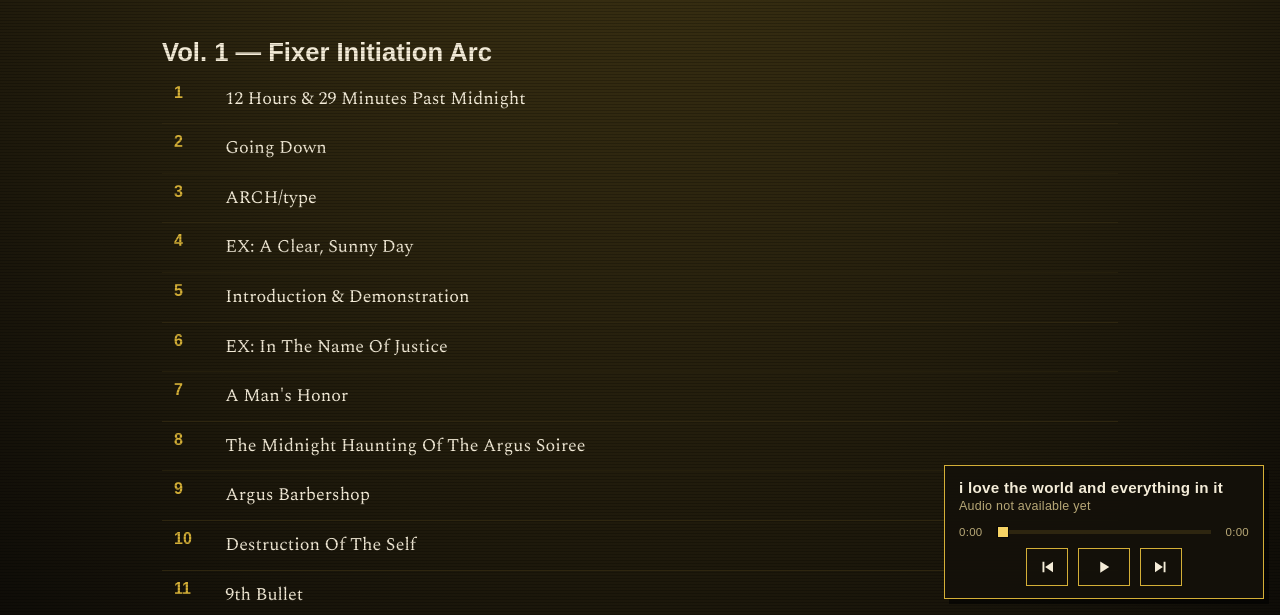
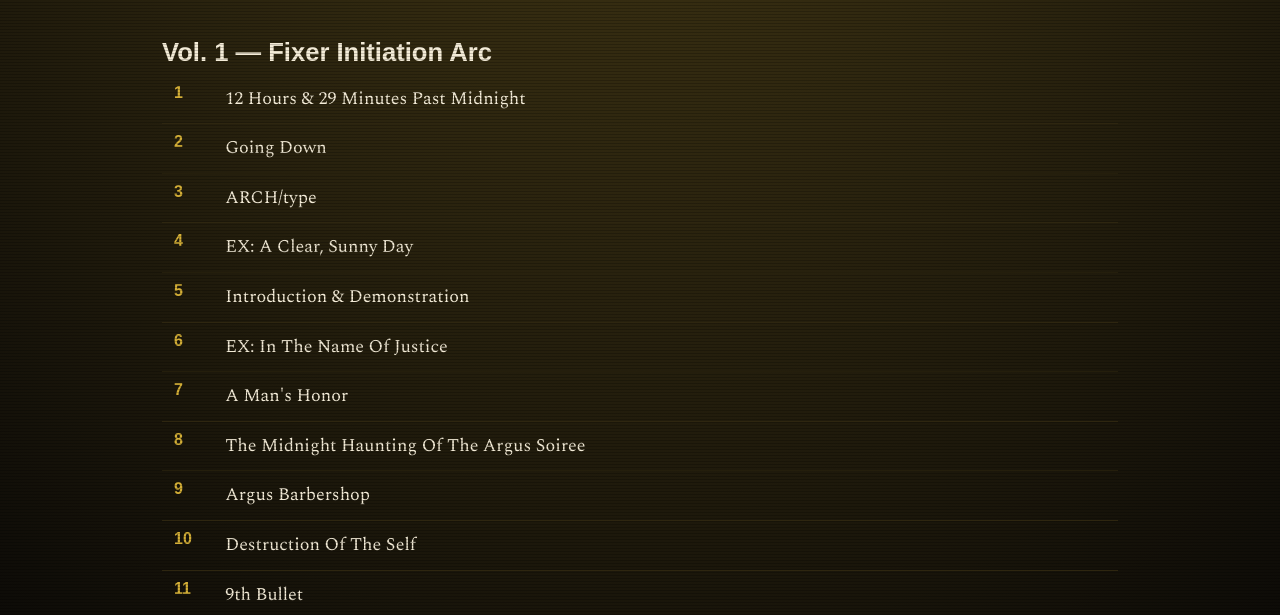
Before and after one commit to MarkYeug/MarkYeug.github.io, a website: page argus/chapters/index.html in a window 1280 px wide. Shown: the part 185-800 px from the top of the page. Drawn offline with nearby package versions, Linux system fonts and the light colour scheme; a web font is replaced by a local one.

Commit message:
RAKYO KEISUKE

```diff
--- a/argus/chapters/index.html
+++ b/argus/chapters/index.html
@@ -1,5 +1,5 @@
 <!doctype html><html lang=en><head><title>Chapters | Argus Directorates</title><meta charset=utf-8><meta name=viewport content="width=device-width,initial-scale=1"><link rel=icon href=../../assets/missing-texture.svg><link href="https://fonts.googleapis.com/css2?family=Tektur:wght@500;700&family=Spectral:ital,wght@0,400;0,600;1,400&family=UnifrakturCook:wght@700&display=swap" rel=stylesheet><link rel=stylesheet href=../../assets/style.css></head>
 <body>
 <header><div class=wrap><a class=logo href=../../argus/>ARGUS DIRECTORATES</a><nav class=nav><a href=../../home/>Home</a><a href=../../argus/ aria-current>Argus Directorates</a><a href=../../phobia/>PHOBO—PHOBIA</a><a href=../../argus/chapters/ aria-current>Chapters</a><a href=../../argus/world/ >World</a></nav></div></header>
-<main class=wrap><h1>Chapters</h1><p class=tag>Each title opens the chapter on WebNovel.</p><div id=chapters data-src=../data/chapters.json aria-busy=true><p class=tag>Loading chapters&hellip;</p><noscript><p class=fail>Can't display chapters</p></noscript></div></main>
-<footer><div class=wrap>A light novel by Mark Yeug &middot; <a href=../../home/>&copy; Mark Yeug</a></div></footer><script src=../../assets/main.js></script><script src=../../assets/player.js></script></body></html>
+<main class=wrap><h1>Chapters</h1><p class=tag>Each title opens the chapter on WebNovel.</p><div id=chapters data-src=../data/chapters.json data-soundtracks=../data/soundtracks.json aria-busy=true><p class=tag>Loading chapters&hellip;</p><noscript><p class=fail>Can't display chapters</p></noscript></div></main>
+<footer><div class=wrap>A light novel by Mark Yeug &middot; <a href=../../home/>&copy; Mark Yeug</a></div></footer><script src=../../assets/main.js></script></body></html>
--- /dev/null
+++ b/argus/data/soundtracks.json
@@ -0,0 +1,169 @@
+{
+ "_readme": "Soundtrack flags for the Argus chapter list (kept separate because chapters.json is auto-generated and gets overwritten). Key = chapter number. To add music: set \"soundtrack\": true and put the YouTube link in \"url\". Chapters not listed here count as false.",
+ "chapters": {
+  "1": {
+   "soundtrack": false,
+   "url": ""
+  },
+  "2": {
+   "soundtrack": false,
+   "url": ""
+  },
+  "3": {
+   "soundtrack": false,
+   "url": ""
+  },
+  "4": {
+   "soundtrack": false,
+   "url": ""
+  },
+  "5": {
+   "soundtrack": false,
+   "url": ""
+  },
+  "6": {
+   "soundtrack": false,
+   "url": ""
+  },
+  "7": {
+   "soundtrack": false,
+   "url": ""
+  },
+  "8": {
+   "soundtrack": false,
+   "url": ""
+  },
+  "9": {
+   "soundtrack": false,
+   "url": ""
+  },
+  "10": {
+   "soundtrack": false,
+   "url": ""
+  },
+  "11": {
+   "soundtrack": false,
+   "url": ""
+  },
+  "12": {
+   "soundtrack": false,
+   "url": ""
+  },
+  "13": {
+   "soundtrack": false,
+   "url": ""
+  },
+  "14": {
+   "soundtrack": false,
+   "url": ""
+  },
+  "15": {
+   "soundtrack": false,
+   "url": ""
+  },
+  "16": {
+   "soundtrack": false,
+   "url": ""
+  },
+  "17": {
+   "soundtrack": false,
+   "url": ""
+  },
+  "18": {
+   "soundtrack": false,
+   "url": ""
+  },
+  "19": {
+   "soundtrack": false,
+   "url": ""
+  },
+  "20": {
+   "soundtrack": false,
+   "url": ""
+  },
+  "21": {
+   "soundtrack": false,
+   "url": ""
+  },
+  "22": {
+   "soundtrack": false,
+   "url": ""
+  },
+  "23": {
+   "soundtrack": false,
+   "url": ""
+  },
+  "24": {
+   "soundtrack": false,
+   "url": ""
+  },
+  "25": {
+   "soundtrack": false,
+   "url": ""
+  },
+  "26": {
+   "soundtrack": false,
+   "url": ""
+  },
+  "27": {
+   "soundtrack": false,
+   "url": ""
+  },
+  "28": {
+   "soundtrack": false,
+   "url": ""
+  },
+  "29": {
+   "soundtrack": false,
+   "url": ""
+  },
+  "30": {
+   "soundtrack": false,
+   "url": ""
+  },
+  "31": {
+   "soundtrack": false,
+   "url": ""
+  },
+  "32": {
+   "soundtrack": false,
+   "url": ""
+  },
+  "33": {
+   "soundtrack": false,
+   "url": ""
+  },
+  "34": {
+   "soundtrack": false,
+   "url": ""
+  },
+  "35": {
+   "soundtrack": false,
+   "url": ""
+  },
+  "36": {
+   "soundtrack": false,
+   "url": ""
+  },
+  "37": {
+   "soundtrack": false,
+   "url": ""
+  },
+  "38": {
+   "soundtrack": false,
+   "url": ""
+  },
+  "39": {
+   "soundtrack": false,
+   "url": ""
+  },
+  "40": {
+   "soundtrack": false,
+   "url": ""
+  },
+  "41": {
+   "soundtrack": false,
+   "url": ""
+  }
+ }
+}
--- a/assets/main.js
+++ b/assets/main.js
@@ -18,6 +18,13 @@ const load=async src=>{const ctl=new AbortController(),t=setTimeout(()=>ctl.abor
 try{const r=await fetch(src,{cache:'no-cache',signal:ctl.signal});if(!r.ok)throw new Error(r.status);const d=await r.json();
 const v=(Array.isArray(d.volumes)?d.volumes:[]).map((v,i)=>({n:Number.isFinite(v.n)?v.n:i+1,name:String(v.name||''),c:(Array.isArray(v.chapters)?v.chapters:[]).filter(c=>c&&typeof c.title==='string'&&c.title.trim()&&Number.isFinite(c.n)&&ok(c.url)).map(c=>({...c,published:typeof c.published==='string'&&c.published?c.published:null}))})).filter(v=>v.c.length);
 if(!v.length)throw new Error('empty');return v}finally{clearTimeout(t)}};
+const ytId=u=>{try{const x=new URL(u),h=x.hostname.replace(/^www\.|^m\.|^music\./,'');let id=h==='youtu.be'?x.pathname.slice(1):h==='youtube.com'?(x.searchParams.get('v')||(x.pathname.match(/^\/(?:embed|shorts|live)\/([^/]+)/)||[])[1]):'';return /^[\w-]{11}$/.test(id||'')?id:''}catch{return ''}};
+const okYT=u=>{try{const x=new URL(u);return x.protocol==='https:'&&/^(www\.|m\.|music\.)?(youtube\.com|youtu\.be)$/.test(x.hostname)}catch{return false}};
+// chapter number -> link to its soundtrack (only chapters flagged true with a valid YouTube link). Never fatal.
+const loadMusic=async src=>{const m=new Map();if(!src)return m;try{const r=await fetch(src,{cache:'no-cache'});if(!r.ok)throw 0;const d=await r.json(),o=d&&d.chapters||{};
+for(const k of Object.keys(o)){const e=o[k];if(!e||e.soundtrack!==true||typeof e.url!=='string'||!okYT(e.url.trim()))continue;const u=e.url.trim(),id=ytId(u);
+m.set(+k,id?new URL('../soundtrack/?v='+id,src).href:u)}}catch{}return m};
+const noteIcon='<svg viewBox="0 0 24 24" aria-hidden="true" focusable="false"><path d="M9 3v11.3A3.5 3.5 0 1 0 11 17.5V8h7V3z"/></svg>';
 const ch=$('#chapters'),lt=$('#latest');
 const resolveDataSrc=(root)=>{
   const candidates=[];
@@ -32,12 +39,13 @@ const resolveDataSrc=(root)=>{
   return candidates[0] ? new URL(candidates[0], window.location.href).href : '/argus/data/chapters.json';
 };
 const dateText=date=>{if(!date)return '';const value=new Date(date);return Number.isNaN(value.getTime())?'':new Intl.DateTimeFormat('en-US',{year:'numeric',month:'short',day:'numeric'}).format(value)};
-const renderChapters=vols=>{const last=vols[vols.length-1].c.slice(-1)[0];
+const renderChapters=(vols,music=new Map())=>{const last=vols[vols.length-1].c.slice(-1)[0];
 if(ch){ch.replaceChildren(...vols.map(v=>{const s=el('section'),volumeDate=dateText(v.c.find(c=>c.published)?.published),heading=`Vol. ${v.n} — ${v.name||'Untitled'}${volumeDate?' '+volumeDate:''}`;s.append(el('h2','',heading));const ol=el('ol');
-v.c.forEach(c=>{const li=el('li'),a=el('a');a.href=c.url;a.rel='noopener';a.append(el('span','',c.n),c.title);if(c.published)a.append(el('time','release-date',dateText(c.published)));if(c===last)a.append(el('em','pill','Latest'));li.append(a);ol.append(li)});s.append(ol);return s}));ch.removeAttribute('aria-busy')}
+v.c.forEach(c=>{const li=el('li'),a=el('a');a.href=c.url;a.rel='noopener';a.append(el('span','',c.n),c.title);if(c.published)a.append(el('time','release-date',dateText(c.published)));li.append(a);const mu=music.get(c.n);if(mu){const l=el('a','music');l.href=mu;l.target='_blank';l.rel='noopener noreferrer';l.title='Soundtrack for this chapter (opens in a new tab)';l.setAttribute('aria-label','Chapter '+c.n+' soundtrack, opens in a new tab');l.innerHTML=noteIcon;li.append(l)}
+if(c===last)li.append(el('em','pill','Latest'));ol.append(li)});s.append(ol);return s}));ch.removeAttribute('aria-busy')}
 if(lt){const a=el('a','','Chapter '+last.n+': '+last.title);a.href=last.url;a.rel='noopener';lt.replaceChildren('Latest chapter: ',a)}
 return last;};
-const refreshArgusChapters=async src=>{const dataSrc=src||resolveDataSrc(ch||lt);const vols=await load(dataSrc);return renderChapters(vols)};
+const refreshArgusChapters=async src=>{const dataSrc=src||resolveDataSrc(ch||lt),ms=ch&&ch.dataset.soundtracks;const [vols,music]=await Promise.all([load(dataSrc),loadMusic(ms?new URL(ms,window.location.href).href:'')]);return renderChapters(vols,music)};
 window.refreshArgusChapters=refreshArgusChapters;
 if(ch||lt){
   const showFailure = () => {
--- a/assets/player.js
+++ b/assets/player.js
@@ -1,9 +1,10 @@
-// Site music player: fixed bottom-right, plays self-hosted audio from assets/music/playlist.json.
+// Site music player (HOME PAGE ONLY - it refuses to start anywhere else): fixed bottom-right, plays self-hosted audio from assets/music/playlist.json.
 // Desktop: always visible. Phones (<=640px): a music icon opens/closes it.
 // Playback position carries across page loads (this is a multi-page static site), but it never
 // auto-starts on a fresh visit - only when you were already playing and just clicked a link.
 (()=>{
 const S=document.currentScript;if(!S||!S.src)return;
+if(!document.body||!document.body.classList.contains('home-page'))return; // player is home-page only
 const ASSETS=new URL('./',S.src).href,LIST=new URL('music/playlist.json',ASSETS).href,KEY='site-player-v1';
 const css=document.createElement('link');css.rel='stylesheet';css.href=new URL('player.css',ASSETS).href;document.head.append(css);
 const mk=(t,c,x)=>{const e=document.createElement(t);if(c)e.className=c;if(x!=null)e.textContent=x;return e};
--- a/assets/style.css
+++ b/assets/style.css
@@ -28,8 +28,8 @@ h1{font-size:clamp(2.2rem,6vw,3.8rem);line-height:1.02;margin:0 0 8px;letter-spa
 #banner{font:700 1.6rem Tektur,sans-serif;margin:0}#status{margin:4px 0 0;color:var(--dim)}#count{font:700 2rem Tektur,sans-serif;color:var(--bone)}
 .release{border-top:2px solid var(--gold);padding:22px 0 40px}
 section h2{margin:34px 0 0;font-size:1.6rem}
-ol{list-style:none;margin:0;padding:0}ol a{display:flex;gap:16px;padding:9px 12px;text-decoration:none;border-bottom:1px solid var(--line)}
-ol a:hover{background:var(--coal);color:var(--gold)}ol span{min-width:2.2em;font:700 1rem Tektur,sans-serif;color:var(--gold)}
+ol{list-style:none;margin:0;padding:0}ol li{display:flex;align-items:stretch;border-bottom:1px solid var(--line)}ol li>a:first-child{flex:1;min-width:0;display:flex;gap:16px;padding:9px 12px;text-decoration:none}
+ol li:hover{background:var(--coal)}ol li:hover>a:first-child{color:var(--gold)}ol span{min-width:2.2em;font:700 1rem Tektur,sans-serif;color:var(--gold)}
 .release-date{margin-left:auto;color:var(--dim);font-size:.82rem;font-style:normal;white-space:nowrap}
 .grid{display:grid;grid-template-columns:repeat(auto-fit,minmax(260px,1fr));gap:18px;padding:20px 0 40px}
 article,.card{border:1px solid var(--gold);background:var(--coal) url(missing-texture.svg) no-repeat right 14px top 14px/34px;padding:20px 22px;text-decoration:none}
@@ -69,7 +69,11 @@ footer{border-top:1px solid var(--line);padding:26px 0 40px;color:var(--dim);fon
 @media(prefers-reduced-motion:reduce){.hero h1{animation:none}.cover{transform:none}}
 
 .fail{border:1px solid var(--gold-lo);background:var(--coal);padding:18px 22px;color:var(--gold-hi);font:700 1.1rem Tektur,sans-serif}
-.pill{margin-left:auto;align-self:center;font:700 .7rem Tektur,sans-serif;font-style:normal;background:var(--gold);color:var(--void);padding:1px 8px}
+.pill{margin:0 12px 0 0;align-self:center;font:700 .7rem Tektur,sans-serif;font-style:normal;background:var(--gold);color:var(--void);padding:1px 8px}
+/* Chapter soundtrack icon (sits just before the Latest pill) */
+.music{align-self:center;display:grid;place-items:center;width:34px;height:34px;margin:0 8px 0 0;color:var(--gold);border:1px solid var(--gold-lo);text-decoration:none}
+.music svg{width:18px;height:18px;fill:currentColor}.music:hover{background:var(--gold);color:var(--void)}
+.sound-frame{position:relative;aspect-ratio:16/9;border:2px solid var(--gold);background:#000;box-shadow:0 0 46px rgba(212,175,55,.3),8px 8px 0 var(--coal)}.sound-frame iframe{position:absolute;inset:0;width:100%;height:100%;border:0}
 #latest{margin:10px 0 0}#latest a{color:var(--gold-hi)}
 
 /* Homepage: an ink-and-paper treatment separate from the Argus pages. */
@@ -113,8 +117,8 @@ footer{border-top:1px solid var(--line);padding:26px 0 40px;color:var(--dim);fon
 .phobia-page .phobia-copy{max-width:620px;color:#d2d2d2}
 .phobia-page #chapters{border-top:1px solid #303030;padding:28px 0 48px}
 .phobia-page #chapters h2{margin:28px 0 10px;color:#f1f1f1;font-family:Spectral,Georgia,serif;font-size:2rem;font-weight:600;letter-spacing:.04em}
-.phobia-page #chapters ol a{border-color:#303030;color:#d8d8d8}
-.phobia-page #chapters ol a:hover{background:#151515;color:#fff}
+.phobia-page #chapters ol li{border-color:#303030}.phobia-page #chapters ol a{color:#d8d8d8}
+.phobia-page #chapters ol li:hover{background:#151515}.phobia-page #chapters ol li:hover>a:first-child{color:#fff}
 .phobia-page #chapters ol span{color:#aaa}
 .phobia-page .release-date{color:#999}
 .phobia-page .btn{border-color:#aaa;background:#151515;color:#f1f1f1;box-shadow:5px 5px 0 #000;font-family:Spectral,Georgia,serif;font-size:1.1rem;font-weight:600;letter-spacing:.04em}
```
Also changed, not shown: argus/index.html (+1 -1 lines), argus/soundtrack/index.html (added, +12 -0 lines), argus/world/index.html (+1 -1 lines), dev/index.html (+1 -1 lines), phobia/index.html (+1 -1 lines), README.md.
